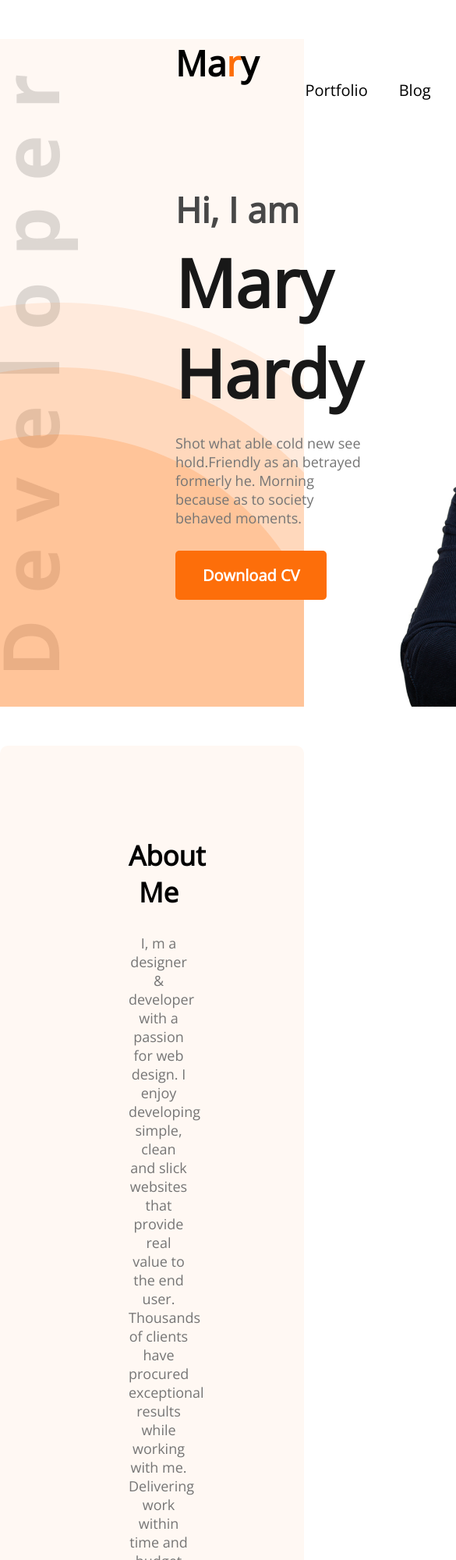
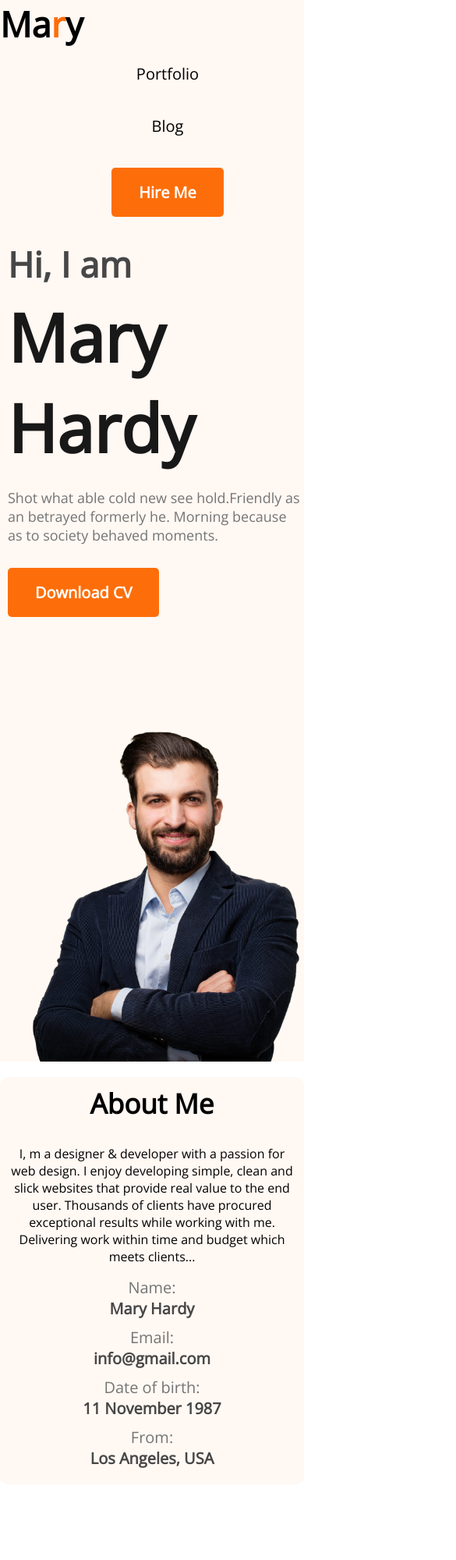
Before and after one commit to Fuad-221b/Portfolio-1, a plain HTML site: page index.html in a window 390 px wide. Shown: the top 2000 px of the page at 78% size, 585 px wide, since content can reach past the window. Drawn offline with nearby package versions, Linux system fonts and the light colour scheme.

Commit message:
responsive added

```diff
--- a/Portfolio-1.css
+++ b/Portfolio-1.css
@@ -102,13 +102,13 @@ main {
     margin-bottom: 30px;
 }
 
-.sec-content {
+/* .sec-content {
     font-size: 18px;
     color: #757575;
     margin-bottom: 30px;
     text-align: center;
 }
-
+*/
 /* Go to css cheat sheet */
 
 .about-info-container {
@@ -133,7 +133,7 @@ main {
     text-align: center;
     color: #474747;
 }
-
+/* what i do styles */
 .Wid {
     text-align: center;
     margin-bottom: 50px;
@@ -169,10 +169,6 @@ main {
     font-size: 16px;
     color: #757575;
 }
-
-.summary-of-resume{
-
-}
 .resume-title{
     text-align: center;
     font-size: 35px;
@@ -193,7 +189,6 @@ main {
 }
 .degree, .job{
     margin-bottom: 60px;
-
 }
 .degree-title, .designation{
     font-size: 25px;
@@ -262,3 +257,60 @@ input{
     margin-top: 10px;
     margin-bottom: 20px;
 }
+/* responsive styles */
+@media screen and (max-width:576px) {
+    header{
+        background-image: none;
+        margin-bottom: 20px;
+    }
+    nav{
+        flex-direction: column;
+        margin:0 0 10px 0;
+    }
+     nav ul{
+        flex-direction: column;
+    }
+    .intro img{
+        width:100%;
+    }
+    .intro{
+        flex-direction: column;
+        margin:0 0 0 10px;
+    }
+    .a-m{
+        padding: 10px;
+    }
+    .sec-content{
+        margin-bottom: 5px;
+    }
+    .about-info-container{
+        flex-direction: column;
+        gap:10px;
+        padding: 10px;
+    }
+    .about-info{
+        margin-left: 0;
+    }
+    .skills-container, .resume-description, .contact{
+        flex-direction: column;
+        padding:10px 10px;
+    }
+    .skill-description{
+        flex:1;
+    }
+    .skill{
+        margin-bottom: 5px;
+    }
+    .degree, .job {
+        margin-bottom: 15px;
+    }
+    .contact input[type="text"],input[type="email"], textarea{
+        padding:0 0 0 5px;
+    }
+}
+@media screen and (min-width:577px) and (max-width:992px) {
+
+}
+.hide{
+    display: none;
+}
--- a/index.html
+++ b/index.html
@@ -9,7 +9,7 @@
     <link rel="preconnect" href="https://fonts.googleapis.com"><link rel="preconnect" href="https://fonts.gstatic.com" crossorigin><link href="https://fonts.googleapis.com/css2?family=Open+Sans&display=swap" rel="stylesheet">
 </head>
 <body>
-   <header>
+   <header class="">
     <nav>
         <h2 class="f-name">
             Ma<span class="R">r</span>y
@@ -40,7 +40,7 @@
    </header>
    <main>
    <section class="main">
-    <section class="a-m">
+    <section class="a-m ">
         <h2 class="sec-title">About Me</h2>
         <p class="sec-content">I, m a designer & developer with a passion for web design. I enjoy developing simple, clean and slick websites that provide real value to the end user. Thousands of clients have procured exceptional results while working with me. Delivering work within time and budget which meets clients...</p>
         <div class="about-info-container">
@@ -65,7 +65,7 @@
     <section class="Wid">
         <div class="wid-intro">
             <h3 class="sec-title">What I Do</h3>
-            <p class="sec-content">I have more than 10 years experience building software for clients all over the world. Below is a quick overview of my main technical skill sets and technologies i use. Want to find out more about my experience? Check out my online resume and project portfolio.</p>
+            <!--<p class="sec-content">I have more than 10 years experience building software for clients all over the world. Below is a quick overview of my main technical skill sets and technologies i use. Want to find out more about my experience? Check out my online resume and project portfolio.</p>-->
         </div>
          <div class="skills-container">
             <div class="skill">
```
